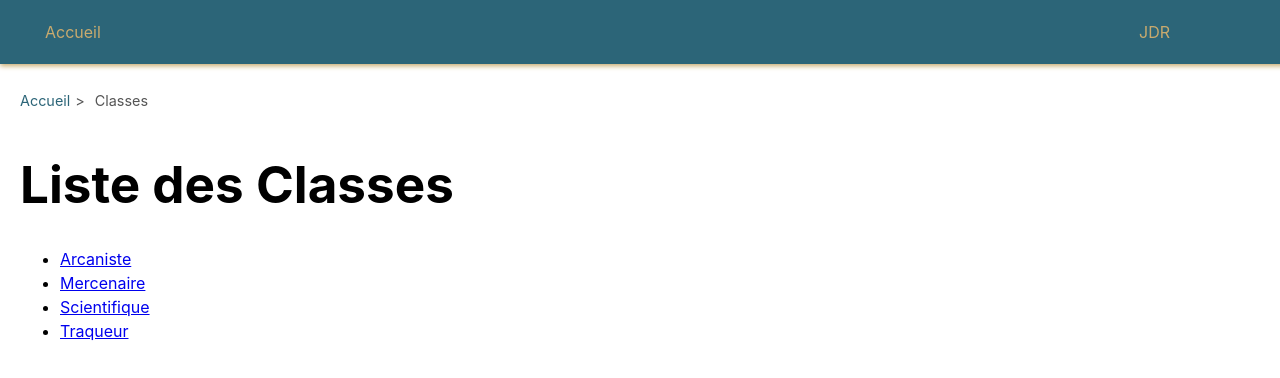
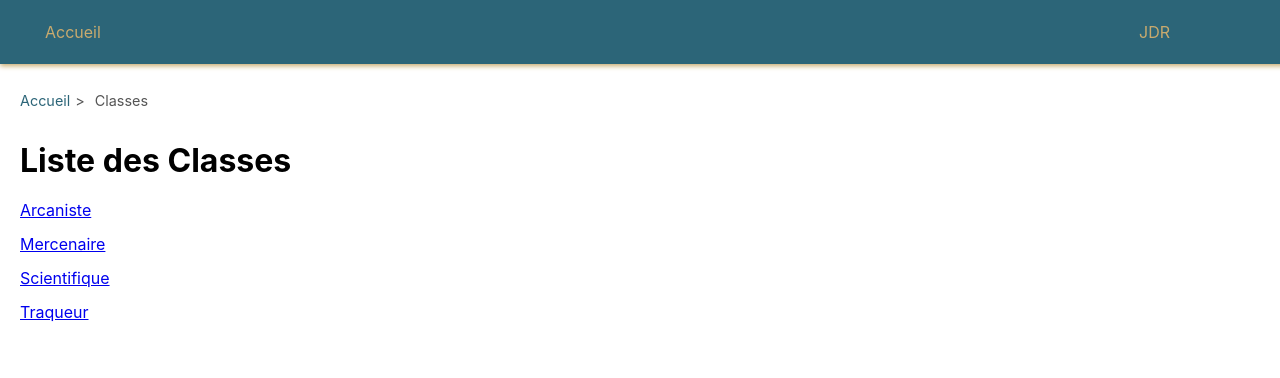
Before and after one commit to SwevenNeith/Runeterra, a Vue app: page /classe in a window 1280 px wide. Shown: the top 378 px of the page. Built offline with nearby package versions, Linux system fonts and the light colour scheme.

Commit message:
Update ClassePage.vue

```diff
--- a/src/views/ClassePage.vue
+++ b/src/views/ClassePage.vue
@@ -6,7 +6,9 @@
     <h1>Liste des Classes</h1>
     <ul>
       <li v-for="classe in classes" :key="classe.slug">
-        <router-link :to="'/classe/' + classe.slug">{{ classe.name }}</router-link>
+        <router-link :to="'/classe/' + classe.slug">{{
+          classe.name
+        }}</router-link>
       </li>
     </ul>
   </div>
@@ -31,3 +33,25 @@
   },
 };
 </script>
+
+<style scoped>
+/* Styles personnalisés pour la liste des classes */
+h1 {
+  font-size: 2em;
+  margin-bottom: 20px;
+}
+
+ul {
+  list-style-type: none;
+  padding: 0;
+}
+
+li {
+  margin-bottom: 10px;
+}
+
+router-link {
+  text-decoration: none;
+  color: #42b983;
+}
+</style>
```
Lines whose indentation alone changed are shown as unchanged.
